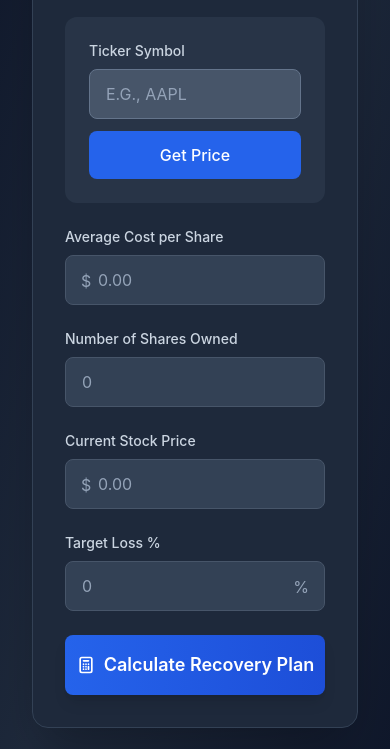
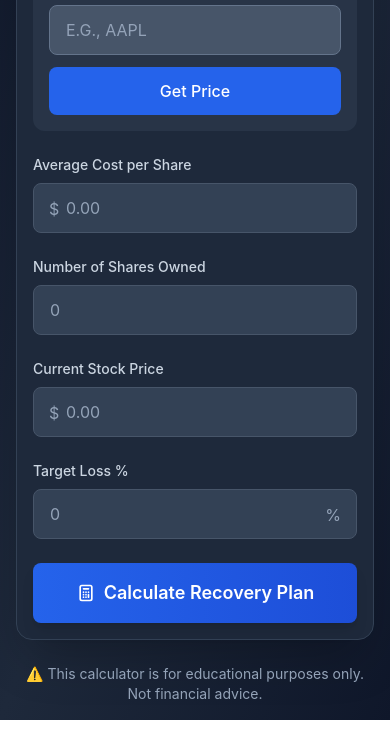
Before and after one commit to macintosh14568/Stock-Loss-Calculator, a plain HTML site: page index.html in a window 390 px wide. Shown: the part 264-1013 px from the top of the page. After the commit the page ends 984 px from the top, so only its background shows below. Drawn offline with nearby package versions, Linux system fonts and the light colour scheme.

Commit message:
Update index.html
Button fix V2

```diff
--- a/index.html
+++ b/index.html
@@ -11,9 +11,9 @@
         }
     </style>
 </head>
-<body class="min-h-screen bg-gradient-to-br from-slate-900 via-slate-800 to-slate-900 p-8">
+<body class="min-h-screen bg-gradient-to-br from-slate-900 via-slate-800 to-slate-900 p-4 sm:p-8">
     <div class="max-w-4xl mx-auto">
-        <div class="bg-slate-800 rounded-2xl shadow-2xl border border-slate-700 p-8">
+        <div class="bg-slate-800 rounded-2xl shadow-2xl border border-slate-700 p-4 sm:p-8">
             <!-- Header -->
             <div class="flex items-center gap-3 mb-8">
                 <div class="bg-red-500/20 p-3 rounded-lg">
@@ -28,18 +28,18 @@
             </div>
 
             <!-- Stock Price Fetcher -->
-            <div class="bg-slate-700/50 rounded-xl p-6 mb-6">
+            <div class="bg-slate-700/50 rounded-xl p-4 sm:p-6 mb-6">
                 <label class="block text-sm font-medium text-slate-300 mb-2">Ticker Symbol</label>
                 <div class="flex flex-col sm:flex-row gap-3">
                     <input
                         type="text"
                         id="ticker"
                         placeholder="e.g., AAPL"
-                        class="flex-1 bg-slate-600 border border-slate-500 rounded-lg px-4 py-3 text-white placeholder-slate-400 focus:outline-none focus:ring-2 focus:ring-blue-500 uppercase"
+                        class="w-full sm:flex-1 bg-slate-600 border border-slate-500 rounded-lg px-4 py-3 text-white placeholder-slate-400 focus:outline-none focus:ring-2 focus:ring-blue-500 uppercase"
                     />
                     <button
                         id="fetchBtn"
-                        class="bg-blue-600 hover:bg-blue-700 disabled:bg-slate-600 text-white px-6 py-3 rounded-lg font-medium transition-colors flex items-center justify-center gap-2 whitespace-nowrap"
+                        class="w-full sm:w-auto bg-blue-600 hover:bg-blue-700 disabled:bg-slate-600 text-white px-6 py-3 rounded-lg font-medium transition-colors flex items-center justify-center gap-2 whitespace-nowrap"
                     >
                         Get Price
                     </button>
```
